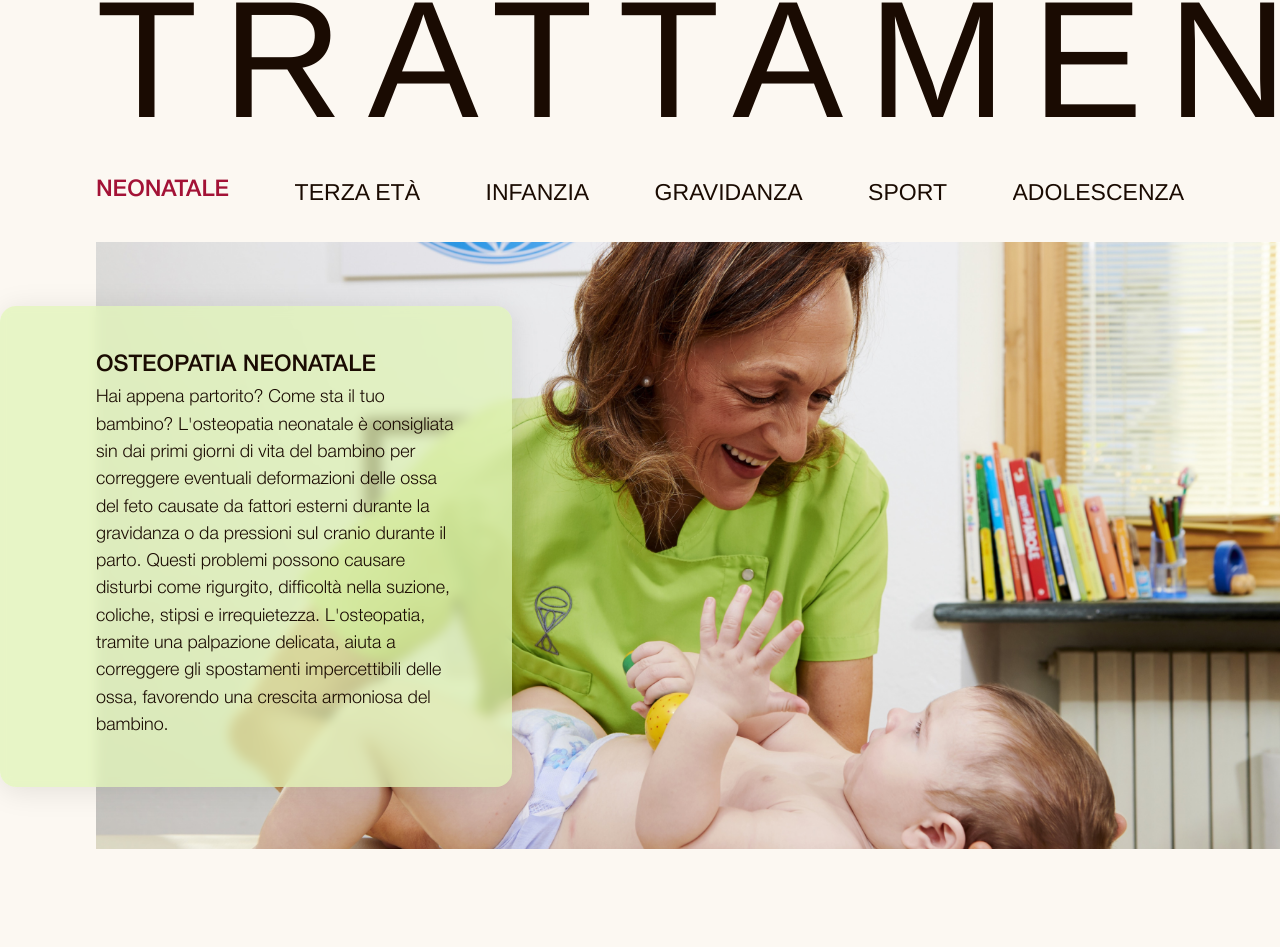
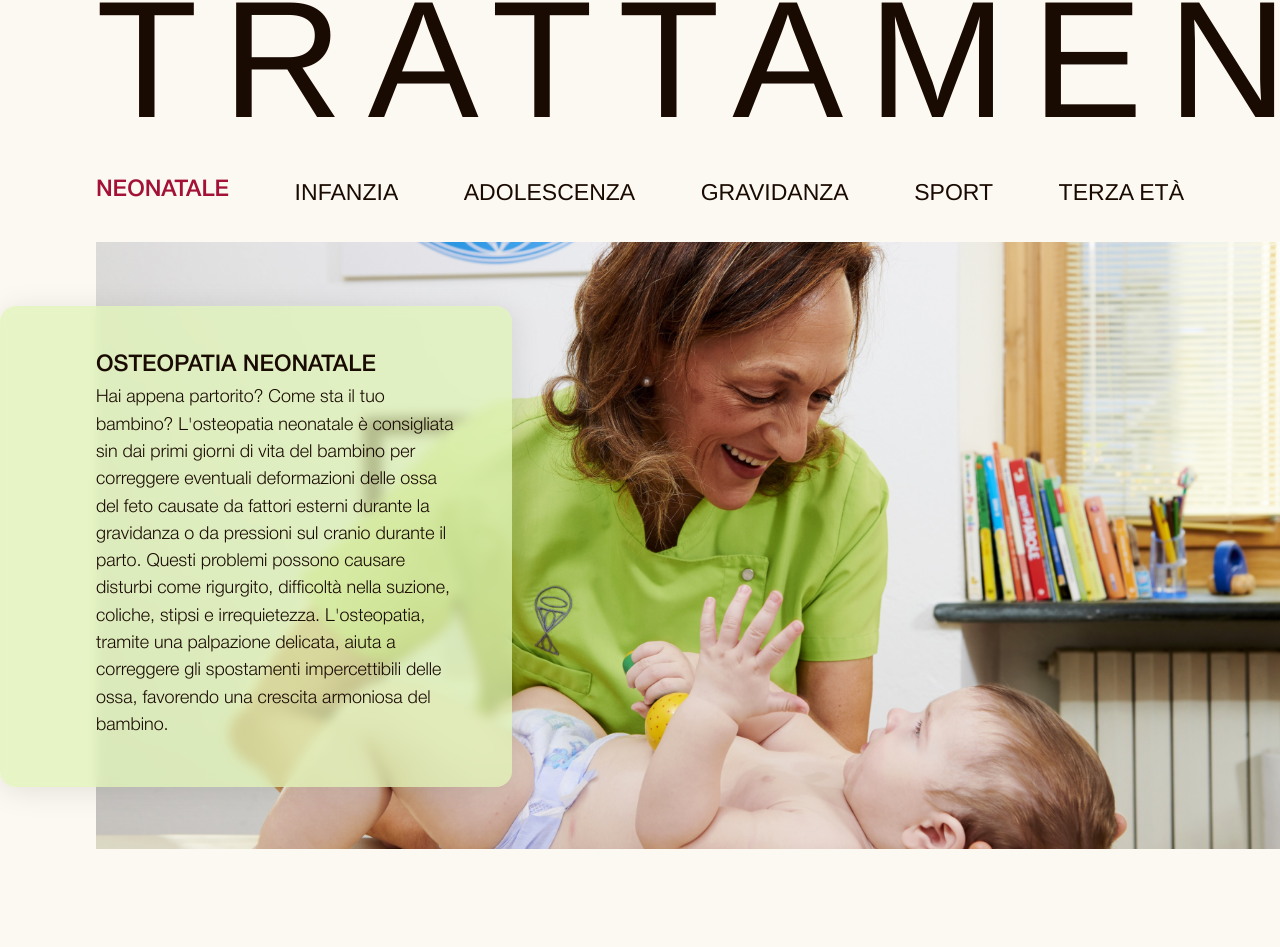
Before and after one commit to mattia-camusso/claudia-oderio, a Nuxt app: page / in a window 1280 px wide. Shown: the part 1687-2634 px from the top of the page. Built offline with nearby package versions, Linux system fonts and the light colour scheme.

Commit message:
riordino

```diff
--- a/constants/index.js
+++ b/constants/index.js
@@ -6,16 +6,16 @@ export const treatments = [
       "Hai appena partorito? Come sta il tuo bambino? L'osteopatia neonatale è consigliata sin dai primi giorni di vita del bambino per correggere eventuali deformazioni delle ossa del feto causate da fattori esterni durante la gravidanza o da pressioni sul cranio durante il parto. Questi problemi possono causare disturbi come rigurgito, difficoltà nella suzione, coliche, stipsi e irrequietezza. L'osteopatia, tramite una palpazione delicata, aiuta a correggere gli spostamenti impercettibili delle ossa, favorendo una crescita armoniosa del bambino.",
   },
   {
-    id: "terza età",
-    name: "Osteopatia per la Terza Età",
-    description:
-      "Vuoi sentirti più sciolto nei tuoi gesti quotidiani? Con l'avanzare degli anni risulta più difficile svolgere semplici azoni, ma il trattamento osteopatico può aiutare nel ridurre i disagi derivanti dall'invecchiamento, dalla minor mobilità articolare alla sedentarietà. Si suggeriscono anche alcuni esercizi di base per la coordinazione e l'equilibrio, aiutando così la persona a ritrovare più sicurezza nei gesti di ogni giorno.",
-  },
-  {
     id: "infanzia",
     name: "Osteopatia per L'Infanzia",
     description:
       "Tuo figlio cresce in modo sano? Durante la prima visita si ricostruisce insieme ai genitori la storia del bambino per comprendere il momento del parto, le eventuali malattie e traumi, passando successivamente ad esaminare l'asse corporeo e i vari blocchi muscolari. È importante correggere la postura e i movimenti scorretti del bambino, perché possono essere causa di danni ad una colonna vertebrale ancora in crescita",
+  },
+  {
+    id: "adolescenza",
+    name: "Osteopatia per L'Adolescenza",
+    description:
+      "Hai notato posture scorrette o dolori in tuo figlio durante la crescita? L’osteopatia interviene su squilibri causati da cadute, sbalzi di crescita e muscolatura debole, spesso all’origine di dolori cervicali, lombari o spalle curve. L’osteopata corregge movimenti, migliora la respirazione e offre consigli su zaino, postura e uso dei dispositivi. Non solo: tiene conto del legame tra cambiamenti fisici, ormonali ed emozioni, aiutando i ragazzi a ritrovare equilibrio tra corpo in evoluzione e mondo esterno.",
   },
   {
     id: "gravidanza",
@@ -23,6 +23,7 @@ export const treatments = [
     description:
       "Sei in dolce attesa? L'osteopatia in gravidanza viene scelta da un numero sempre maggiore di donne. Durante i 9 mesi di gravidanza il corpo della donna viene sottoposto a numerosi e significativi cambiamenti. In queste circostanze la postura si modifica, aumenta il peso e la pressione addominale e possono sorgere alcuni disturbi come mal di schiena e dolori alle gambe. L'osteopatia può migliorare la qualità della vita della donna permettendole di vivere in modo naturale e sereno i cambiamenti che si verificano nell'arco di questi 9 mesi.",
   },
+
   {
     id: "sport",
     name: "Osteopatia per lo Sport",
@@ -30,11 +31,12 @@ export const treatments = [
       "Sei uno sportivo? L’osteopatia supporta gli atleti ottimizzando le performance, prevenendo infortuni e favorendo il recupero post-allenamento o gara. Con trattamenti mirati, migliora la funzionalità muscolare e articolare, offrendo un approccio personalizzato per professionisti e amatori. L’obiettivo è mantenere il corpo in equilibrio, ridurre il dolore da infortuni e garantire la piena mobilità dell’apparato muscolo-scheletrico.",
   },
   {
-    id: "adolescenza",
-    name: "Osteopatia per L'Adolescenza",
+    id: "terza età",
+    name: "Osteopatia per la Terza Età",
     description:
-      "Hai notato posture scorrette o dolori in tuo figlio durante la crescita? L’osteopatia interviene su squilibri causati da cadute, sbalzi di crescita e muscolatura debole, spesso all’origine di dolori cervicali, lombari o spalle curve. L’osteopata corregge movimenti, migliora la respirazione e offre consigli su zaino, postura e uso dei dispositivi. Non solo: tiene conto del legame tra cambiamenti fisici, ormonali ed emozioni, aiutando i ragazzi a ritrovare equilibrio tra corpo in evoluzione e mondo esterno.",
+      "Vuoi sentirti più sciolto nei tuoi gesti quotidiani? Con l'avanzare degli anni risulta più difficile svolgere semplici azoni, ma il trattamento osteopatico può aiutare nel ridurre i disagi derivanti dall'invecchiamento, dalla minor mobilità articolare alla sedentarietà. Si suggeriscono anche alcuni esercizi di base per la coordinazione e l'equilibrio, aiutando così la persona a ritrovare più sicurezza nei gesti di ogni giorno.",
   },
+
   /*   {
     id: "sacrale",
     name: "Tecniche cranio-sacrali",
```
